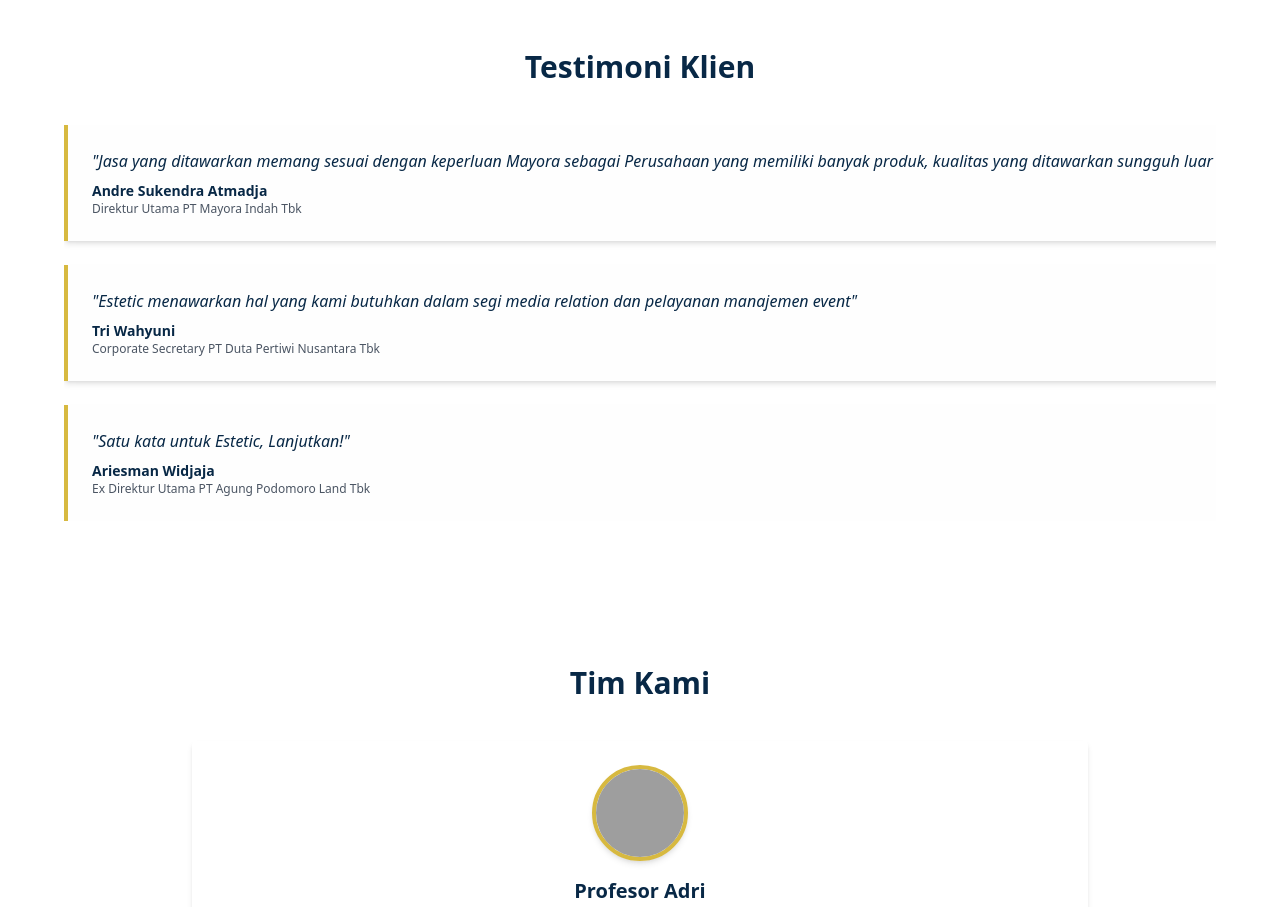
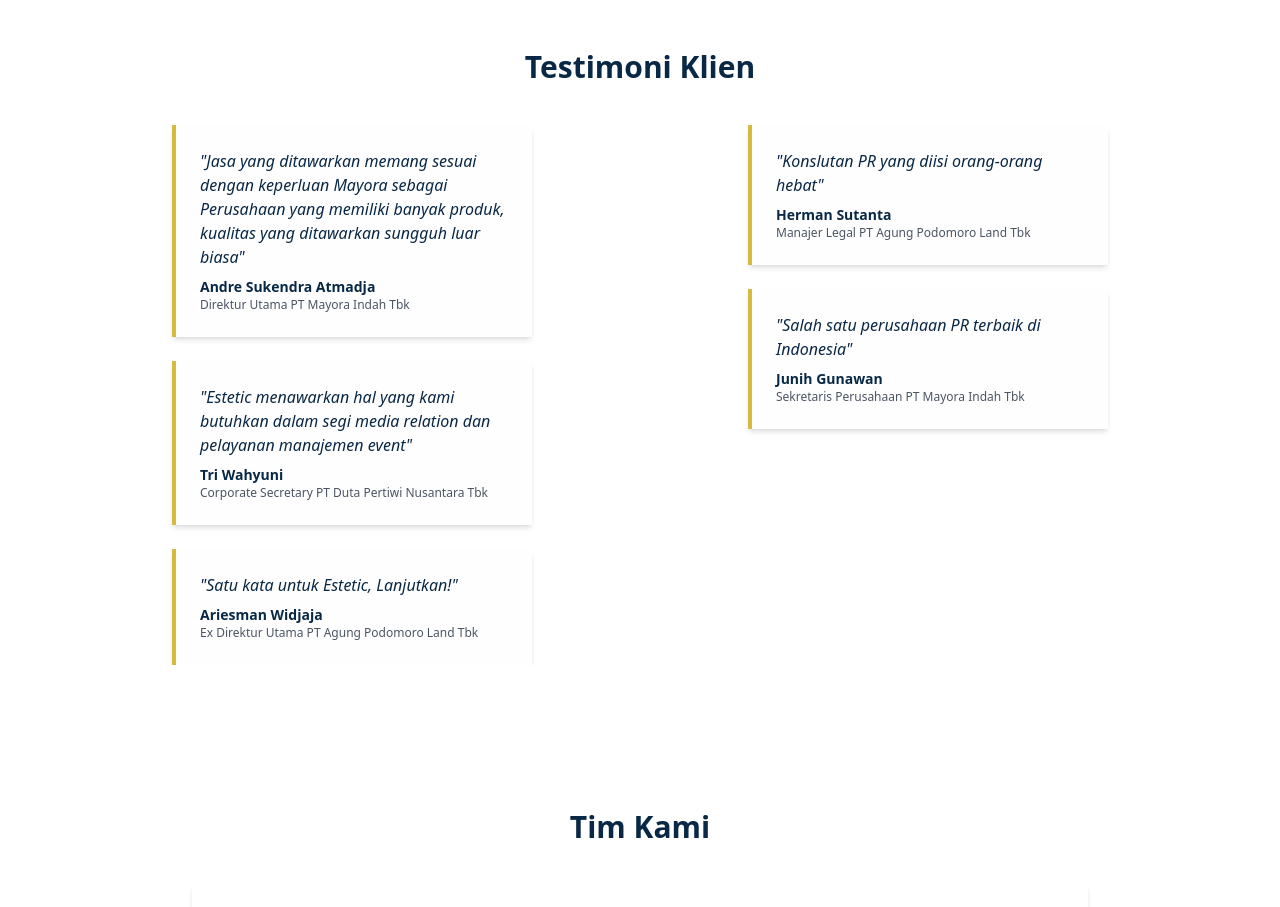
Before and after one commit to ProfAdri90/estetic-dinamis, a Next.js app: page / in a window 1280 px wide. Shown: the part 1720-2627 px from the top of the page. Built offline with nearby package versions, Linux system fonts and the light colour scheme; grey boxes are pictures that could not be loaded.

Commit message:
Update index.js

```diff
--- a/pages/index.js
+++ b/pages/index.js
@@ -50,7 +50,21 @@
     text: lang === "id"
       ? "Satu kata untuk Estetic, Lanjutkan!"
       : "One word for Estetic: Keep it up!"
-  }
+  },
+    {
+    name: "Herman Sutanta",
+    title: lang === "id" ? "Manajer Legal PT Agung Podomoro Land Tbk" : "Legal Manager of PT Agung Podomoro Land Tbk",
+    text: lang === "id"
+      ? "Konslutan PR yang diisi orang-orang hebat"
+      : "Public relations consultant filled with great people"
+  },
+    {
+    name: "Junih Gunawan",
+    title: lang === "id" ? "Sekretaris Perusahaan PT Mayora Indah Tbk" : "Corporate Secretary of PT Mayora Indah Tbk",
+    text: lang === "id"
+      ? "Salah satu perusahaan PR terbaik di Indonesia"
+      : "One of the best PR companies in Indonesia"
+    }
 ];
 
 
@@ -219,7 +233,7 @@
 
  <div className="flex overflow-x-auto gap-4 snap-x snap-mandatory px-2 max-w-6xl mx-auto">
   {testimonialChunks.map((chunk, i) => (
-    <div key={i} className="flex flex-col gap-6 min-w-[300px] snap-start shrink-0">
+    <div key={i} className="flex flex-col gap-6 w-[360px] snap-start shrink-0 mx-auto">
       {chunk.map((t, index) => (
         <div
           key={index}
```
